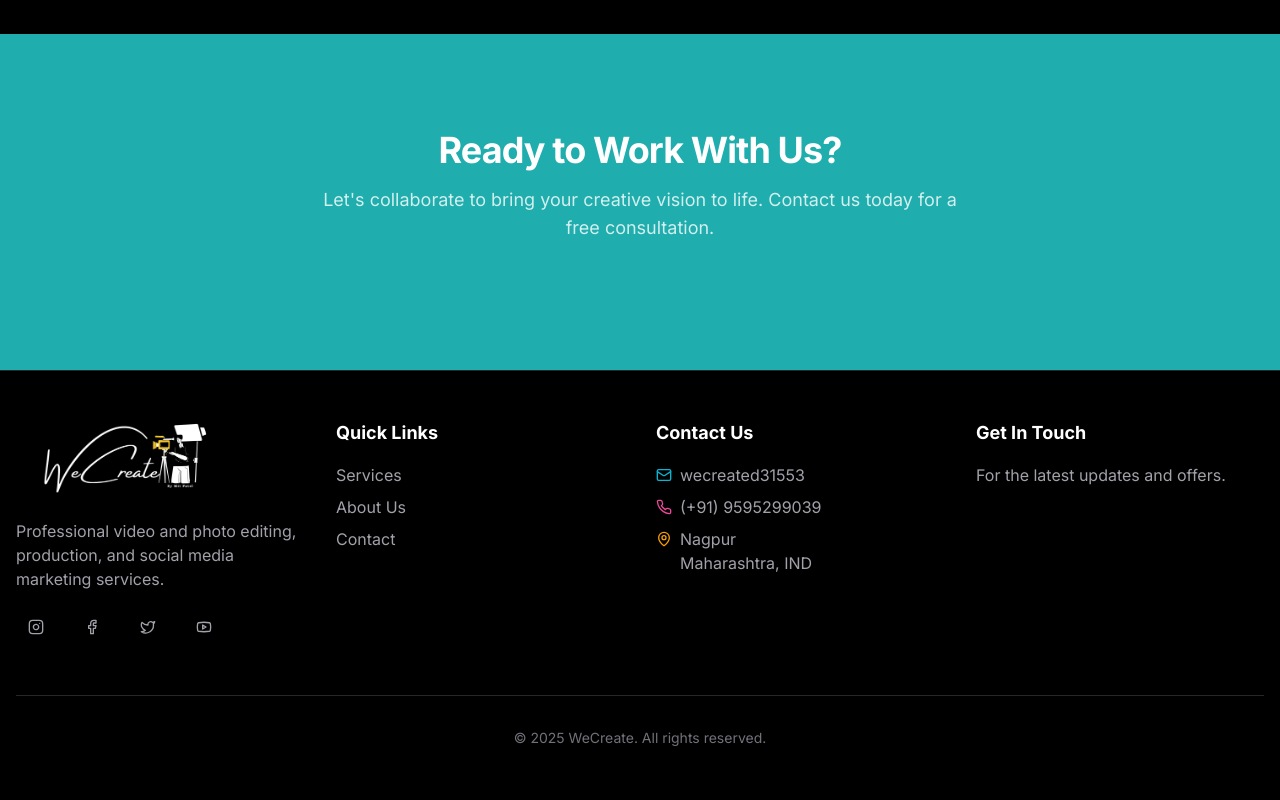
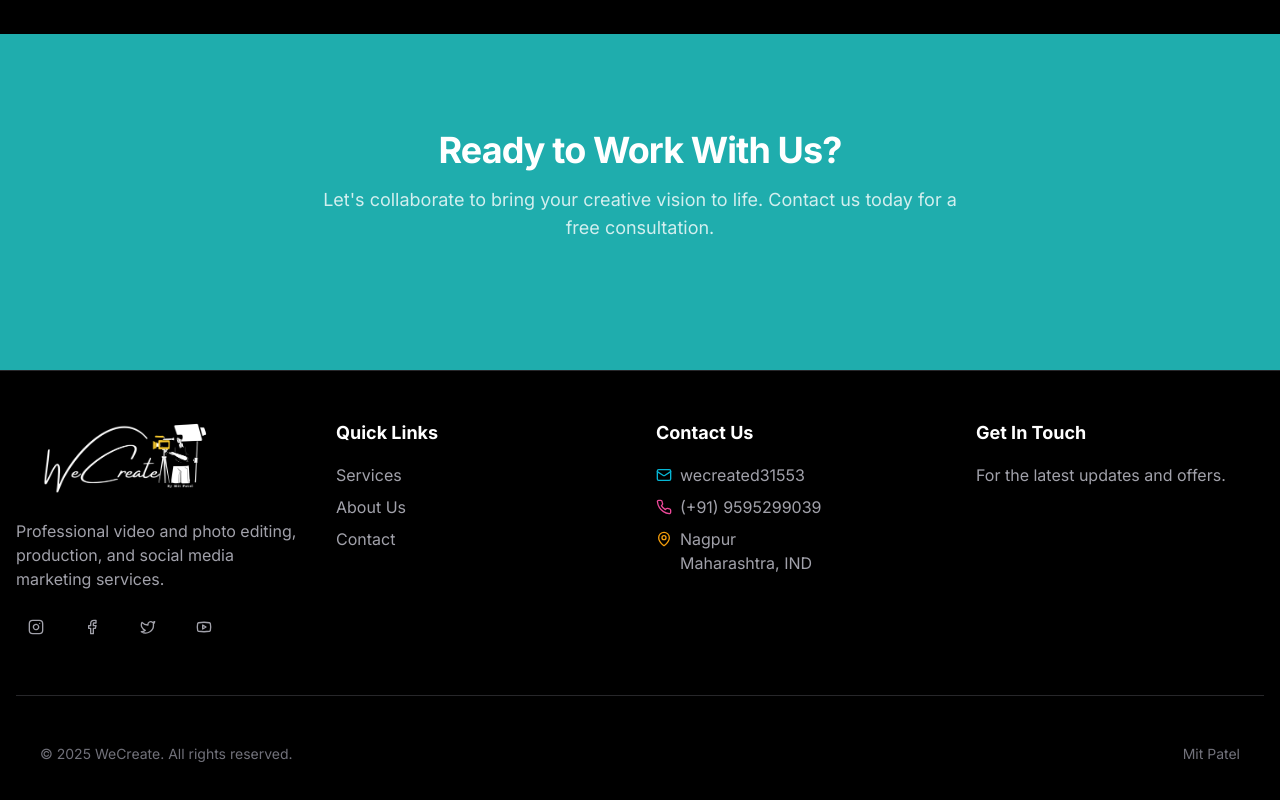
Before and after one commit to patelmj04/WC-2, a Next.js app: page /about in a window 1280 px wide. Shown: the part 4262-5062 px from the top of the page. Built offline with nearby package versions, Linux system fonts and the light colour scheme.

Commit message:
Update footer.tsx

```diff
--- a/components/footer.tsx
+++ b/components/footer.tsx
@@ -121,12 +121,12 @@ export default function Footer() {
           </div>
         </div>
 
-        <div className="mt-12 pt-8 border-t border-zinc-800">
-          <div className="flex flex-col md:flex-row center justify-center items-center">
-            <p className="text-sm text-zinc-500">&copy; {new Date().getFullYear()} WeCreate. All rights reserved.</p>
-
-          </div>
-        </div>
+      <div className="mt-12 pt-8 border-t border-zinc-800">
+      <div className="flex flex-col md:flex-row justify-between items-center w-full px-6 py-4">
+      <p className="text-sm text-zinc-500">&copy; {new Date().getFullYear()} WeCreate. All rights reserved.</p>
+      <p className="text-sm text-zinc-500">Mit Patel</p>
+      </div>
+      </div>
       </div>
     </footer>
   )
```
